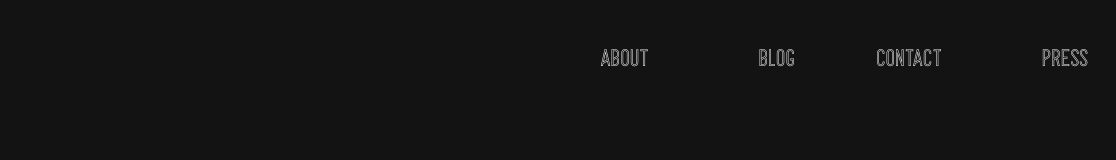
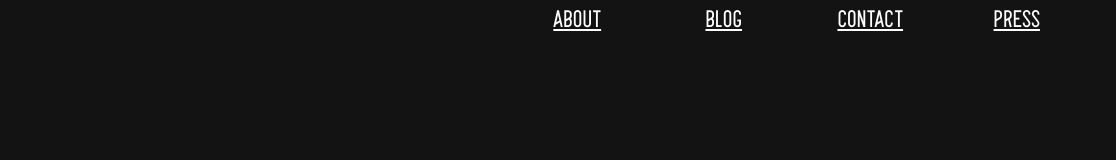
Before and after one commit to uniquecorn/wapbot, a plain HTML site: page public/index.html in a window 1280 px wide. Shown: the full height of the page, 164-1280 px from the left. Drawn offline with Linux system fonts and the light colour scheme.

Commit message:
Fixed font weights

```diff
--- a/public/index.html
+++ b/public/index.html
@@ -12,10 +12,10 @@ RapBot's Website
 		<div class="banner">Hello!
 			<div class="logo"><img src="images/logoWhite.png" alt="Logo" height="100" width="150"></div>
 			<div class="buttonGroup">
-				<button class="btn about">ABOUT</button>
-				<button class="btn blog">BLOG</button>
-				<button class="btn contact">CONTACT</button>
-				<button class="btn press">PRESS</button>
+				<a href="#" class="btn about" role="button">ABOUT</a>
+				<a href="http://blog.rapbotstudios.com" class="btn blog" role="button">BLOG</a>
+				<a href="#" class="btn contact" role="button">CONTACT</a>
+				<a href="#" class="btn press" role="button">PRESS</a>
 			</div>
 		</div>
 	</div>
--- a/public/style.scss
+++ b/public/style.scss
@@ -1,4 +1,5 @@
 $bgColor: #131313;
+$hoverColor: #8fff9a;
 
 @font-face {
 	font-family: 'Alpha';
@@ -13,12 +14,12 @@ $bgColor: #131313;
 @font-face {
 	font-family: 'Alpha';
 	src: url('fonts/Alpha-Light.otf');
-	font-weight: lighter;
+	font-weight: 100;
 }
 @font-face {
 	font-family: 'Alpha';
 	src: url('fonts/Alpha-Inline.otf');
-	font-weight: bolder;
+	font-weight: 900;
 }
 body {
 	background: $bgColor;
@@ -59,34 +60,39 @@ body {
 	height: inherit;
 	display: inline-block;
 	vertical-align: bottom;
-	text-align: right;
-	margin:0%;
+	text-align: center;
+	margin-top: 10px;
 	padding:0px;
 	font-size: 24px;
 	font-family: Alpha;
-	font-weight: lighter;
+	font-weight: 100;
 	border: none;
 	background-color: inherit;
 	cursor: pointer;
 	perspective: 500px;
 	perspective-origin: center;
+	color: white;
+	transform: rotate3d(0,0,0,0deg);
+	font-weight: bold;
+	transition: 0.3s;
 }
 /* On mouse-over */
-.btn:hover {animation: buttonFade 2s forwards}
-
-.about {color: white;}
-.blog {color: white;}
-.contact {color: white;}
-.press {color: white;}
+.btn:hover {
+	color:$hoverColor;
+	transform: rotate3d(0.75,-1,0,20deg);
+	font-weight: 100;
+}
 
 @keyframes buttonFade
 {
 	from {
 		color: white;
 		transform: rotate3d(0,0,0,0deg);
+		font-weight: bold;
 	}
 	to {
-		color:green;
-		transform: rotate3d(0.5,1,0,90deg);
+		color:$hoverColor;
+		transform: rotate3d(0.75,-1,0,20deg);
+		font-weight: 100;
 	}
 }
```
Also changed, not shown: public/style.css, 3 other files.
